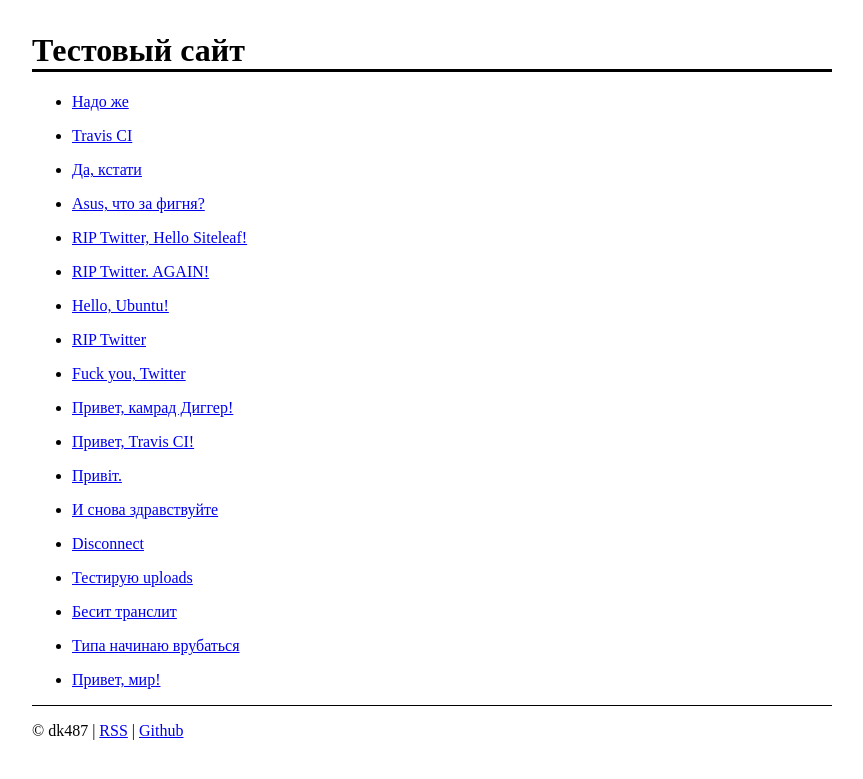
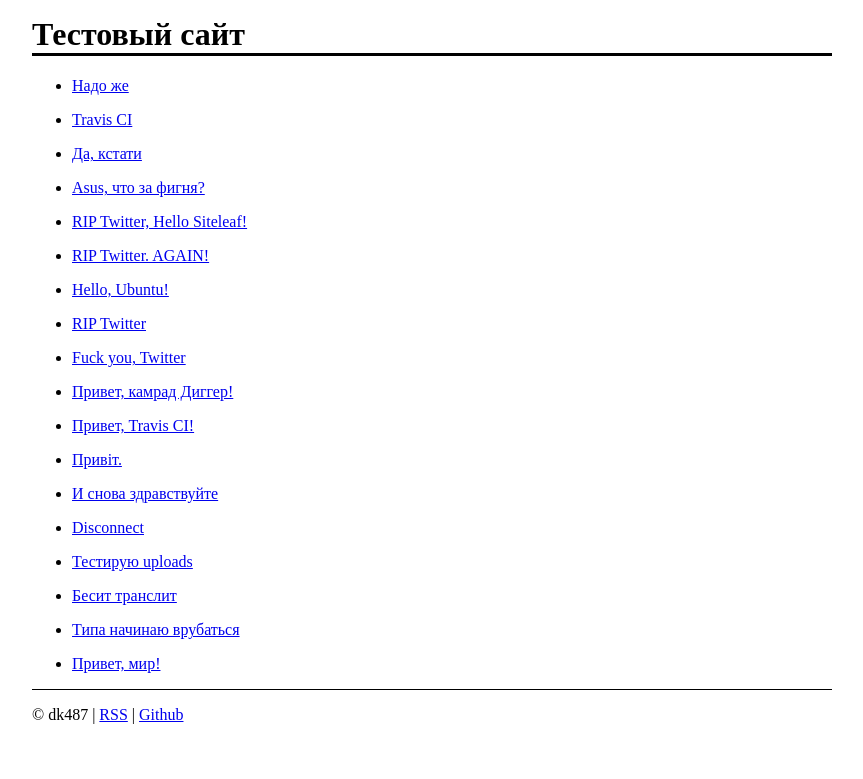
Before and after one commit to dk487/test.de.co.ua, a Jekyll site: the page built from index.md, in a window 1280 px wide. Shown: the top 779 px of the page, without its empty margins (208-1071 px from the left). Built offline with Jekyll 4.4.1, drawn with Linux system fonts in a browser that asks for light colours.

```diff
--- a/_layouts/default.html
+++ b/_layouts/default.html
@@ -4,7 +4,7 @@
         <meta name="viewport" content="width=device-width, initial-scale=1">
         <title>{{ page.title | escape }}</title>
         <style>
-            body { max-width: 50em; padding: 2em; margin: 0 auto }
+            body { max-width: 50em; padding: 1em; margin: 0 auto }
             h1 { border-bottom: medium solid }
             footer { border-top: thin solid }
             img { max-width: 100%; height: auto }
@@ -13,13 +13,18 @@
     </head>
     <body>
 
-        <h1>{{ page.title | escape }}</h1>
-        {{ content }}
+        <main>
+            <h1>{{ page.title | escape }}</h1>
+            {{ content }}
+        </main>
 
         <footer>
             <p>
                 © dk487
-                | <a href="/rss.xml">RSS</a>
+{%- if page.url != "/" %}
+                | <a href="/">Home</a>
+{%- endif %}
+                | <a href="/rss.xml" type="application/rss+xml">RSS</a>
                 | <a href="https://github.com/dk487/test.de.co.ua">Github</a>
             </p>
         </footer>
```
